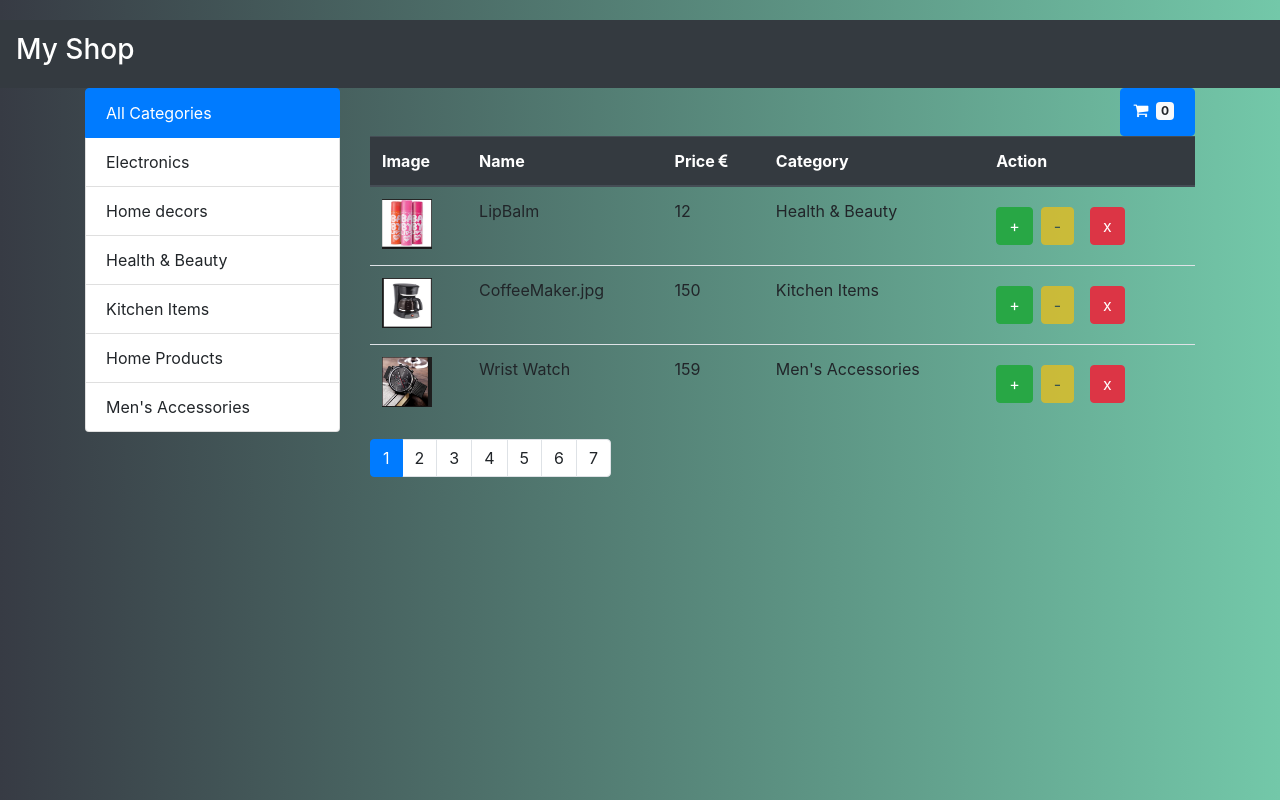
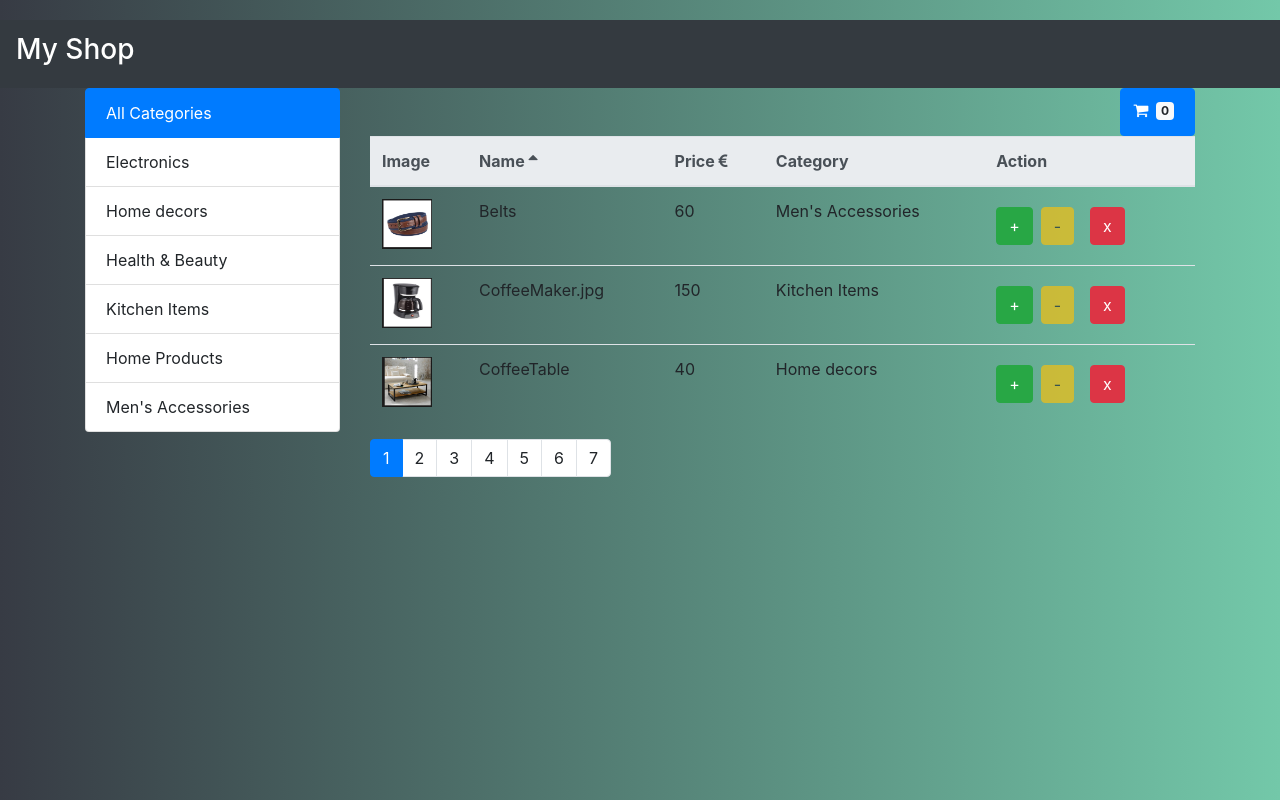
Before and after one commit to Usharamakanth/ecommercefrontend, a React (Create React App) app: page / in a window 1280 px wide. Built offline with nearby package versions, Linux system fonts and the light colour scheme.

Commit message:
productsTable included

```diff
--- /dev/null
+++ b/src/components/common/cart.jsx
@@ -0,0 +1,16 @@
+import React from "react";
+
+//We can destructure the props object in the parameter itself
+// so we dont need to do
+// const { totalNumOfItems } = props;
+// inside the function
+const Cart = ({ totalNumOfItems }) => {
+  return (
+    <button className="btn btn-primary pull-right">
+      <i className="fa fa-shopping-cart" aria-hidden="true" />
+      <span className="badge badge-light m-2">{totalNumOfItems}</span>
+    </button>
+  );
+};
+
+export default Cart;
--- a/src/components/navBar.jsx
+++ b/src/components/navBar.jsx
@@ -1,6 +1,6 @@
 import React from "react";
 
-const NavBar = ({ totalCount }) => {
+const NavBar = () => {
   return (
     <>
       <nav className="navbar navbar-expand-mg navbar-dark bg-dark">
--- a/src/components/products.jsx
+++ b/src/components/products.jsx
@@ -1,26 +1,31 @@
 import React, { Component } from "react";
+import _ from "lodash";
 import { getProducts } from "../services/fakeProducts";
 import { getCategories } from "../services/fakeCategorys";
-// import Like from "./common/like";
 import Pagination from "./common/pagination";
 import ListGroup from "./common/listGroup";
 import { paginate } from "../utils/paginate";
+import ProductsTable from "./productsTable";
+import Cart from "./common/cart";
+
 class Products extends Component {
   state = {
     products: [],
     categories: [],
     pageSize: 3,
     currentPage: 1,
-    currentCategory: {},
-    selectedCategory: { name: "All Categories" }
+    selectedCategory: { name: "All Categories" },
+    sortColumn: { colName: "name", order: "asc" }
   };
 
   componentDidMount() {
     const products = getProducts();
-    const categories = [{ name: "All Categories" }, ...getCategories()];
+    const categories = [
+      { _id: "", name: "All Categories" },
+      ...getCategories()
+    ];
     this.setState({ products, categories });
   }
-
   handleDeleteFromProducts = productToDelete => {
     const actualProducts = this.state.products;
     const filteredProducts = actualProducts.filter(
@@ -47,40 +52,51 @@ class Products extends Component {
     return this.state.products.reduce((a, c) => a + c.numOfItemsInCart, 0);
   }
 
-  showNoProductsWarning(numOfProducts) {
-    if (numOfProducts === 0) {
-      return " No products found";
-    }
-  }
-
-  // handleLike = likedProduct => {
-  //   const products = [...this.state.products];
-  //   const index = products.indexOf(likedProduct);
-  //   products[index].liked = !products[index].liked;
-  //   this.setState({ products });
-  // };
+  //  handleLike = likedProduct => {
+  //    const products = [...this.state.products];
+  //    const index = products.indexOf(likedProduct);
+  //    products[index].liked = !products[index].liked;
+  //    this.setState({ products });
+  //  };
 
   handlePageChange = page => {
     this.setState({ currentPage: page });
   };
 
   handleSelectCategory = category => {
-    // console.log("category selected is :", category);
     this.setState({ selectedCategory: category, currentPage: 1 });
   };
-  render() {
-    const { length: count } = this.state.products;
+
+  handleSort = sortColumn => {
+    this.setState({ sortColumn });
+  };
+
+  getData = () => {
     const {
       products: allProducts,
       currentPage,
       selectedCategory,
-      pageSize
+      pageSize,
+      sortColumn
     } = this.state;
     //filter the products basing on category
     const filteredProductsList = selectedCategory._id
       ? allProducts.filter(p => p.category._id === selectedCategory._id)
       : allProducts;
-    const products = paginate(filteredProductsList, currentPage, pageSize);
+    //sort the products
+    const sortedProducts = _.orderBy(
+      filteredProductsList,
+      [sortColumn.colName],
+      [sortColumn.order]
+    );
+    //paginate the products
+    const paginatedProducts = paginate(sortedProducts, currentPage, pageSize);
+    return { data: paginatedProducts, totalLength: sortedProducts.length };
+  };
+
+  render() {
+    const { currentPage, pageSize, sortColumn } = this.state;
+    const result = this.getData();
     return (
       <div className="row">
         <div className="col-3">
@@ -91,72 +107,18 @@ class Products extends Component {
           />
         </div>
         <div className="col">
-          <button className="btn btn-primary pull-right">
-            <i className="fa fa-shopping-cart" aria-hidden="true" />
-            <span className="badge badge-light m-2">
-              {this.getTotalNumOfItemsInCart()}
-            </span>
-          </button>
-          <table className="table">
-            <thead className="thead-dark">
-              <tr>
-                <th>Image</th>
-                <th>Name</th>
-                <th>
-                  Price <i className="fa fa-eur" aria-hidden="true" />
-                </th>
-                <th>Category</th>
-                <th>Action</th>
-              </tr>
-            </thead>
-            <tbody>
-              {this.showNoProductsWarning(count)}
-              {products.map(product => (
-                <tr key={product._id}>
-                  <td>
-                    <img
-                      src={product.image}
-                      width={50}
-                      height={50}
-                      alt={product.name}
-                    />
-                  </td>
-                  <td>{product.name}</td>
-                  <td>{product.price}</td>
-                  <td>{product.category.name}</td>
-                  <td>
-                    <button
-                      onClick={() => this.handleAddProductToCart(product)}
-                      className="btn btn-success"
-                    >
-                      +
-                    </button>
-                    <button
-                      onClick={() => this.handleDeleteProductFromCart(product)}
-                      className="btn btn-warning m-2"
-                      disabled={
-                        product.numOfItemsInCart === 0 ? "disabled" : ""
-                      }
-                    >
-                      -
-                    </button>
-                    {/* <Like
-                      liked={product.liked}
-                      onClick={() => this.handleLike(product)}
-                    /> */}
-                    <button
-                      onClick={() => this.handleDeleteFromProducts(product)}
-                      className="btn btn-danger m-2"
-                    >
-                      x
-                    </button>
-                  </td>
-                </tr>
-              ))}
-            </tbody>
-          </table>
+          <Cart totalNumOfItems={this.getTotalNumOfItemsInCart()} />
+          <ProductsTable
+            products={result.data}
+            onAddToCart={this.handleAddProductToCart}
+            onDeleteFromCart={this.handleDeleteProductFromCart}
+            onDeleteFromTable={this.handleDeleteFromProducts}
+            onLike={this.handleLike}
+            onSort={this.handleSort}
+            sortColumn={sortColumn}
+          />
           <Pagination
-            itemsCount={filteredProductsList.length}
+            itemsCount={result.totalLength}
             pageSize={pageSize}
             currentPage={currentPage}
             onPageChange={this.handlePageChange}
--- /dev/null
+++ b/src/components/productsTable.jsx
@@ -0,0 +1,116 @@
+// import Like from "./common/like";
+import React, { Component } from "react";
+class ProductsTable extends Component {
+  showNoProductsWarning(numOfProducts) {
+    if (numOfProducts === 0) {
+      return " No products found";
+    }
+  }
+
+  getSortIcon = colName => {
+    const { sortColumn } = this.props;
+    //show the sort icon only on the clicked column
+    //so for other columns return null
+    if (sortColumn.colName !== colName) return null;
+
+    if (sortColumn.order === "asc")
+      return <i className="fa fa-sort-asc" aria-hidden="true" />;
+    else return <i className="fa fa-sort-desc" aria-hidden="true" />;
+  };
+
+  raiseSort = colName => {
+    //clone your sortColumn
+    const sortColumn = { ...this.props.sortColumn };
+    //if the user clicks second time on the same column
+    if (sortColumn.colName === colName) {
+      sortColumn.order = sortColumn.order === "asc" ? "desc" : "asc";
+    } else {
+      //User clicked on a new column , so we will sort it by ascending order
+      //intially by default
+      sortColumn.order = "asc";
+      sortColumn.colName = colName;
+    }
+    this.props.onSort(sortColumn);
+  };
+
+  render() {
+    const {
+      products,
+      onAddToCart,
+      onDeleteFromCart,
+      onDeleteFromTable
+      // onLike
+    } = this.props;
+    return (
+      <table className="table">
+        <thead className="thead-light">
+          <tr>
+            <th>Image</th>
+            <th className="clickable" onClick={() => this.raiseSort("name")}>
+              Name {this.getSortIcon("name")}
+            </th>
+            <th className="clickable" onClick={() => this.raiseSort("price")}>
+              Price <i className="fa fa-eur" aria-hidden="true" />
+              {this.getSortIcon("price")}
+            </th>
+            <th
+              className="clickable"
+              onClick={() => this.raiseSort("category.name")}
+            >
+              Category {this.getSortIcon("category.name")}
+            </th>
+            <th>Action</th>
+          </tr>
+        </thead>
+        <tbody>
+          {products.length === 0 ? (
+            <tr>
+              <td>{this.showNoProductsWarning(products.length)}</td>
+            </tr>
+          ) : (
+            products.map(product => (
+              <tr key={product._id}>
+                <td>
+                  <img
+                    src={product.image}
+                    width={50}
+                    height={50}
+                    alt={product.name}
+                  />
+                </td>
+                <td>{product.name}</td>
+                <td>{product.price}</td>
+                <td>{product.category.name}</td>
+                <td>
+                  <button
+                    onClick={() => onAddToCart(product)}
+                    className="btn btn-success"
+                  >
+                    +
+                  </button>
+                  <button
+                    onClick={() => onDeleteFromCart(product)}
+                    className="btn btn-warning m-2"
+                    disabled={product.numOfItemsInCart === 0 ? "disabled" : ""}
+                  >
+                    -
+                  </button>
+
+                  {/* <Like liked={product.liked} onClick={() => onLike(product)} /> */}
+                  <button
+                    onClick={() => onDeleteFromTable(product)}
+                    className="btn btn-danger m-2"
+                  >
+                    x
+                  </button>
+                </td>
+              </tr>
+            ))
+          )}
+        </tbody>
+      </table>
+    );
+  }
+}
+
+export default ProductsTable;
```
